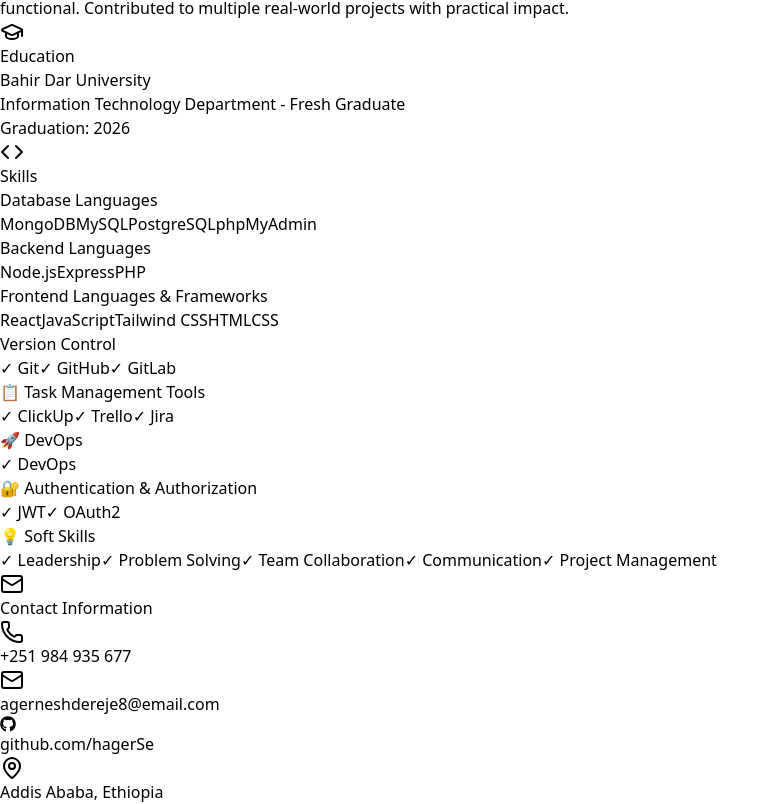
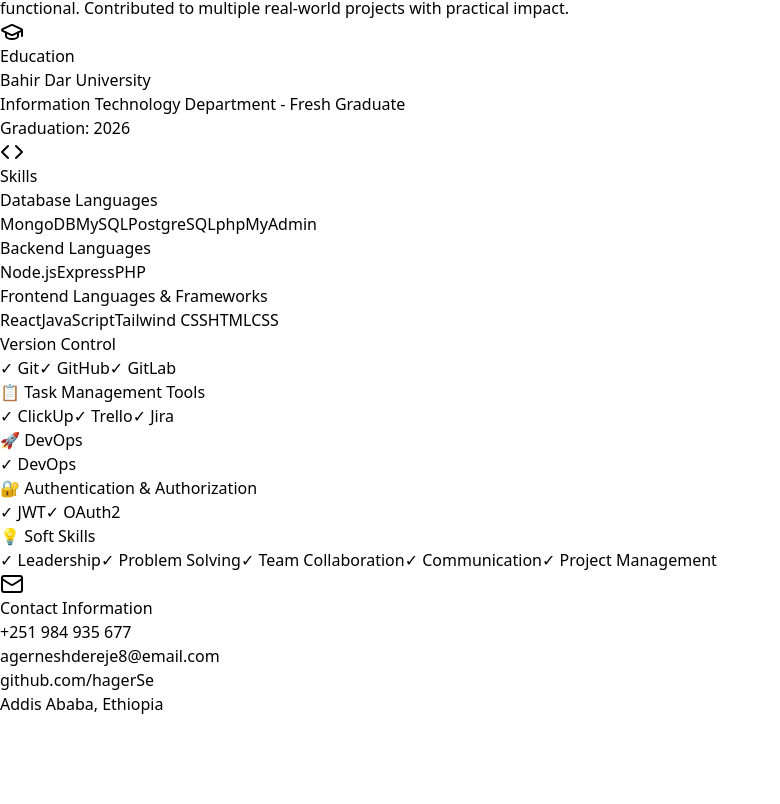
Before and after one commit to hagerSe/Ager-cv, a React (Vite) app: page / in a window 1280 px wide. Shown: the part 699-1503 px from the top of the page, without its empty margins (0-780 px from the left). After the commit the page ends 1415 px from the top, so only its background shows below. Built offline with nearby package versions, Linux system fonts and the light colour scheme.

Commit message:
update teh code

```diff
--- a/src/App.jsx
+++ b/src/App.jsx
@@ -248,18 +248,18 @@
 
           <motion.div whileHover={{ x: 5 }} className="space-y-3">
             <p className="text-sm text-gray-300 flex items-center gap-3">
-              <Phone className="w-4 h-4" />
+
               <span>+251 984 935 677</span>
             </p>
             <p className="text-sm text-gray-300 flex items-center gap-3">
-              <Mail className="w-4 h-4" />
+
               <span>agerneshdereje8@email.com</span>
             </p>
             <motion.p
               whileHover={{ x: 5 }}
               className="text-sm text-gray-300 flex items-center gap-3"
             >
-              <FaGithub className="w-4 h-4" />
+
               <a
                 href="https://github.com/HagerSe"
                 target="_blank"
@@ -270,7 +270,7 @@
               </a>
             </motion.p>
             <p className="text-sm text-gray-300 flex items-center gap-3">
-              <MapPin className="w-4 h-4" />
+
               <span>Addis Ababa, Ethiopia</span>
             </p>
           </motion.div>
```
